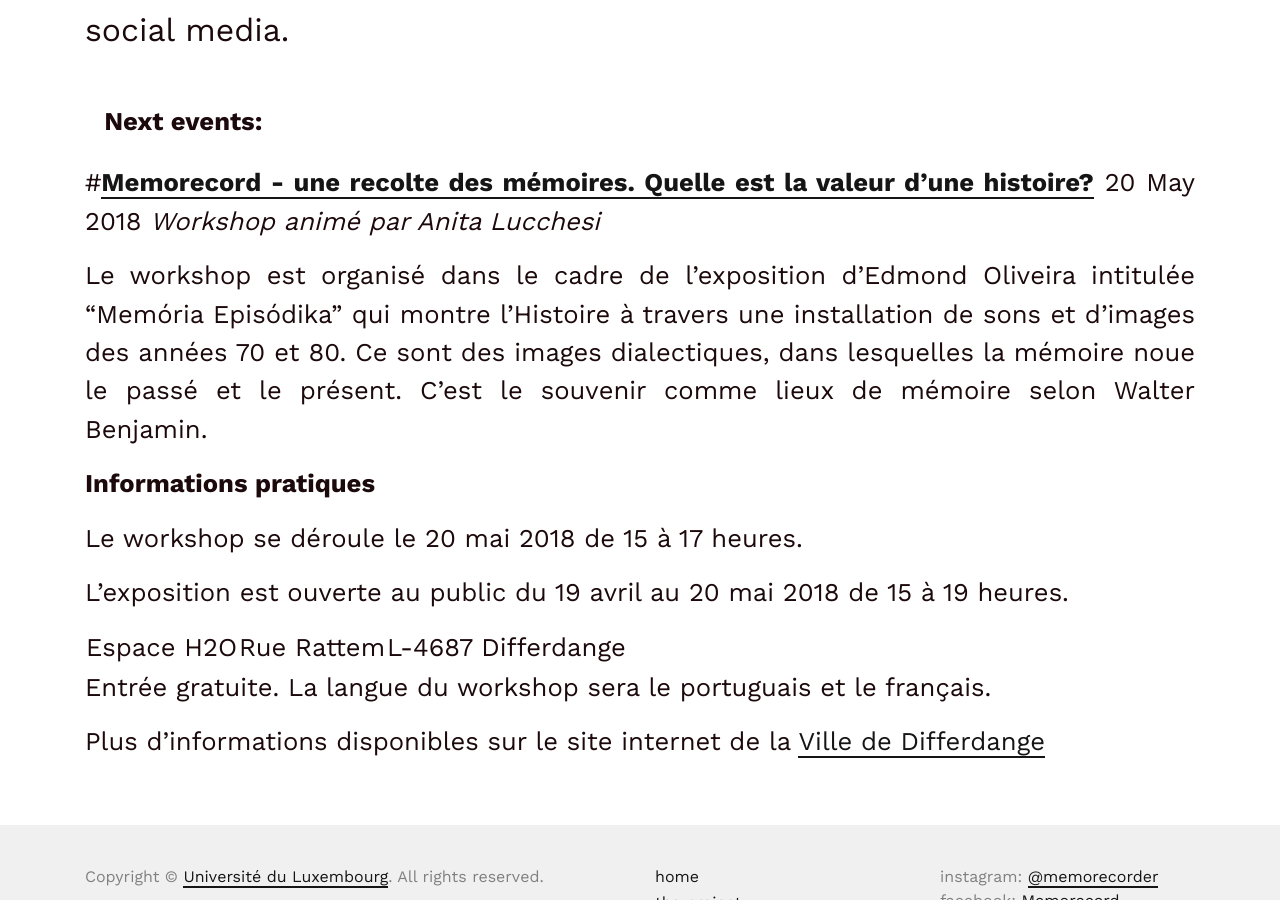
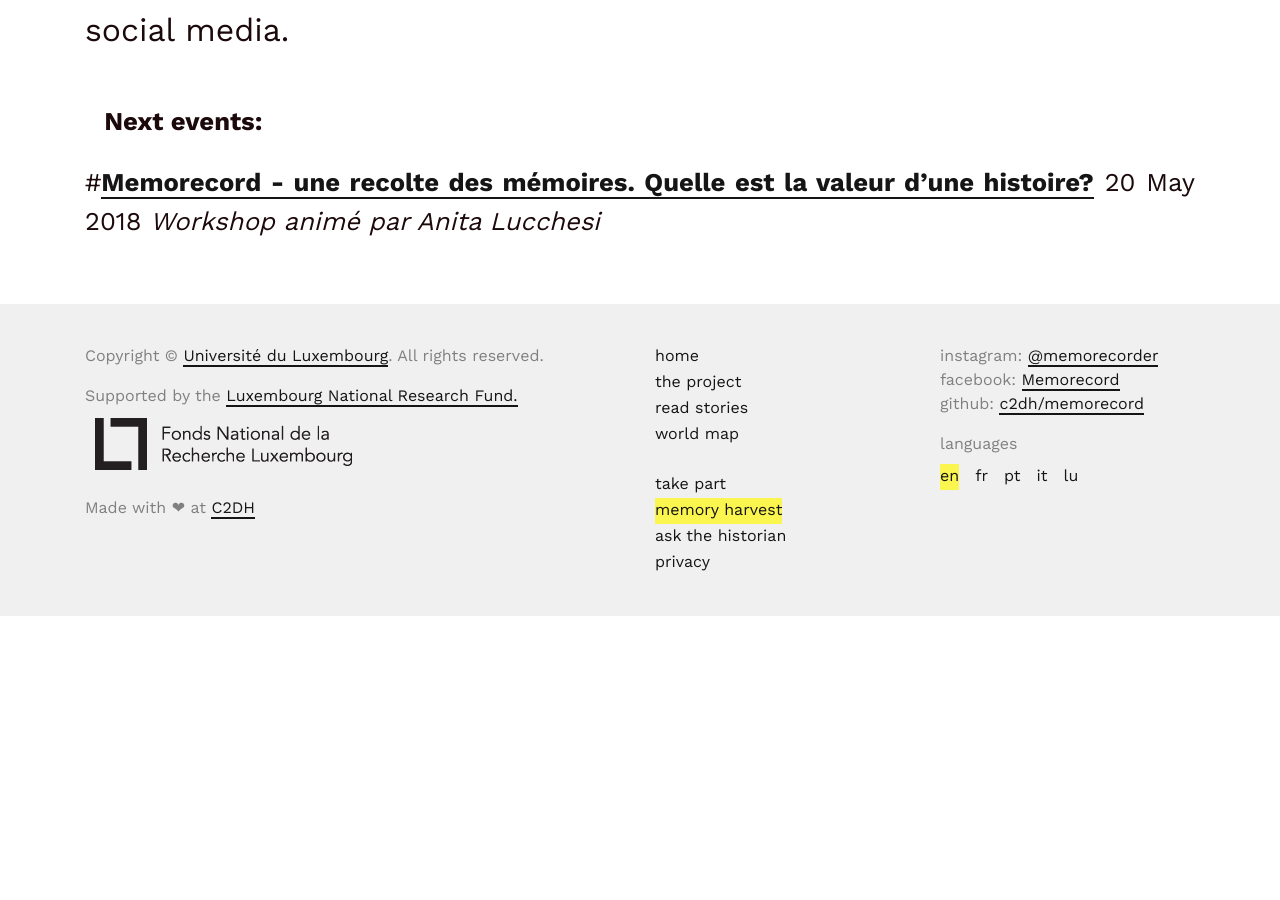
Before and after one commit to C2DH/memorecord, a Jekyll site: the page built from pages/collection-days.md, in a window 1280 px wide and 900 px high, scrolled down 610 px. Built offline with Jekyll 4.4.1, drawn with Linux system fonts in a browser that asks for light colours; after the commit the page ends 1226 px from its top, so only the background shows below that.

Commit message:
update collection

```diff
--- a/pages/collection-days.md
+++ b/pages/collection-days.md
@@ -16,22 +16,7 @@ The events will be announced on this page, as well as on the project’s social
 #[**Memorecord - une recolte des mémoires. Quelle est la valeur d'une histoire?**](https://www.c2dh.uni.lu/events/memorecord-une-recolte-des-memoires-quelle-est-la-valeur-dune-histoire) 20 May 2018
 *Workshop animé par Anita Lucchesi*
 
-<source src='{{ "assets/images/memoria_episodika.jpg" }}'>
-
-Le workshop est organisé dans le cadre de l'exposition d'Edmond Oliveira intitulée "Memória Episódika" qui montre l’Histoire à travers une installation de sons et d’images des années 70 et 80. Ce sont des images dialectiques, dans lesquelles la mémoire noue le passé et le présent. C’est le souvenir comme lieux de mémoire selon Walter Benjamin.
-
-
-**Informations pratiques**
-
-Le workshop se déroule le 20 mai 2018 de 15 à 17 heures.
-
-L'exposition est ouverte au public du 19 avril au 20 mai 2018 de 15 à 19 heures.
-
-Espace H2O | Rue Rattem | L-4687 Differdange
-
-Entrée gratuite. La langue du workshop sera le portuguais et le français.
-
-Plus d'informations disponibles sur le site internet de la [Ville de Differdange](http://www.differdange.lu/event/general/edmond-oliveira/)
+<source src='{{ "/assets/images/memoria_episodika.jpg" type="image"}}'>
 
 
 <!-- more -->
```
